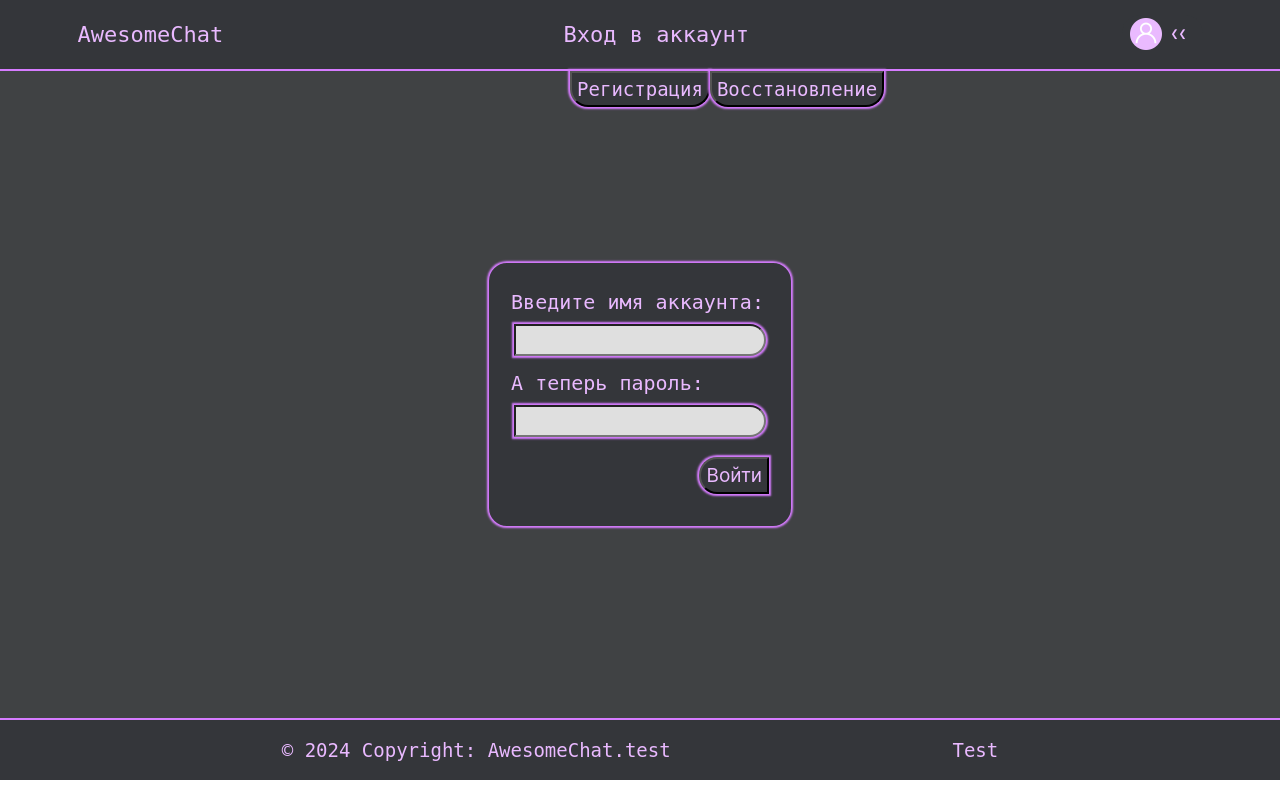
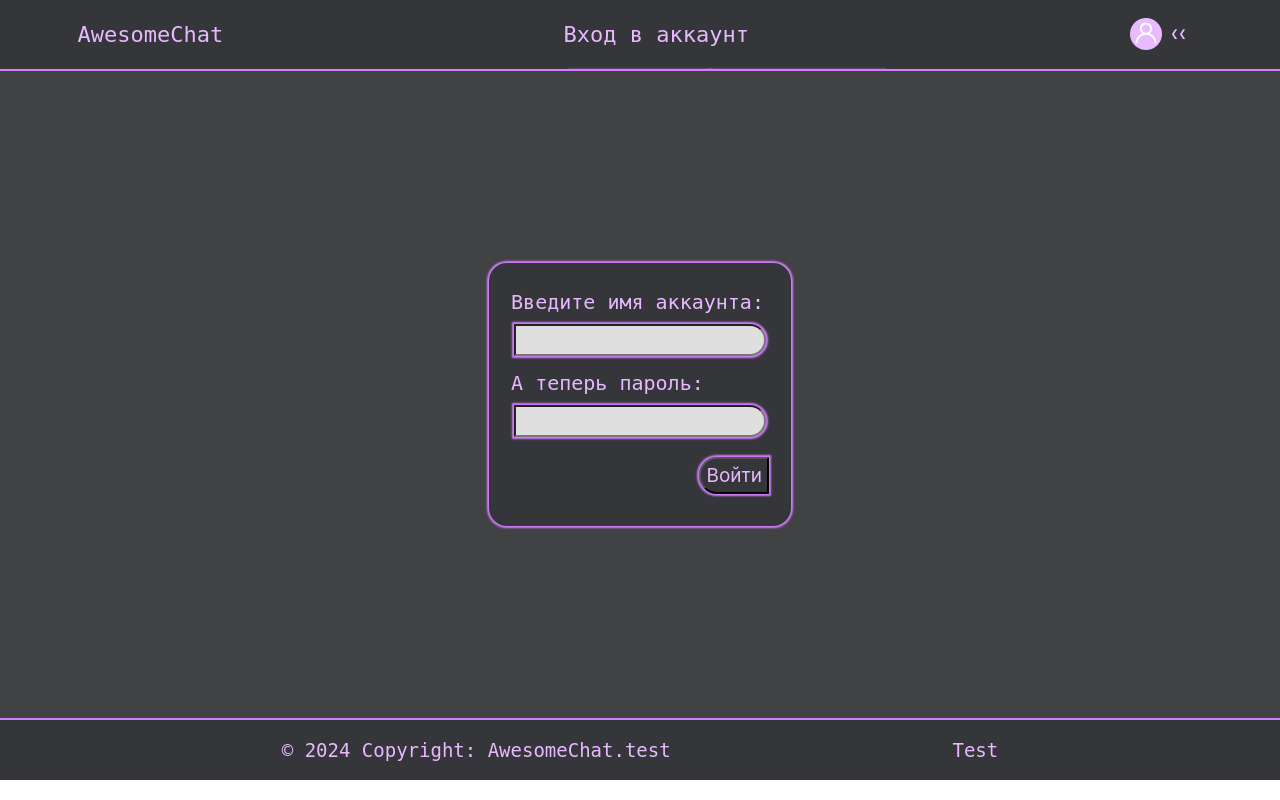
Before and after one commit to Marator2K07/Web-chat, a React (Create React App) app in the folder frontend/: page / in a window 1280 px wide. Built offline with nearby package versions, Linux system fonts and the light colour scheme.

Commit message:
Теперь компонент страницы до авторизации задает дизайн детям.

```diff
--- a/frontend/src/components/Pages/BeforeLoginPage/BeforeLoginPage.module.css
+++ b/frontend/src/components/Pages/BeforeLoginPage/BeforeLoginPage.module.css
@@ -0,0 +1,5 @@
+.BeforeLoginPage {
+    display: flex;
+    flex-direction: column;
+    height: 100vh;
+}
```
